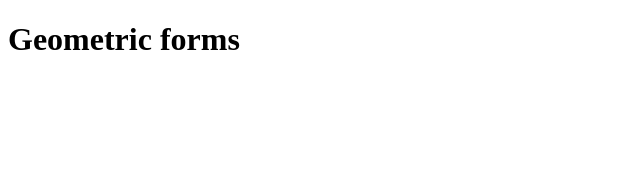
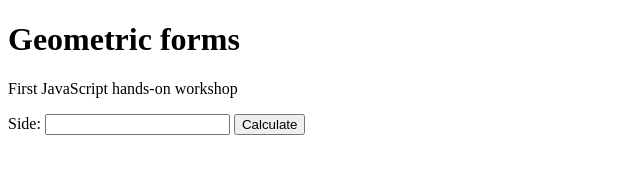
Before and after one commit to Elchicogamer117/FrontendPractices, a plain HTML site: page figures.html in a window 1280 px wide. Shown: the whole page, without its empty margins (0-640 px from the left). Drawn offline with Linux system fonts and the light colour scheme.

Commit message:
Adding funcionality

```diff
--- a/figures.html
+++ b/figures.html
@@ -11,6 +11,13 @@
     <h1>
         Geometric forms
     </h1>
+    <p> First JavaScript hands-on workshop </p>
+    <section>
+        <label for="squareButton"> Side:</label>
+        <input id="squareButton" type="number">
+        <button type="button" onclick="calculeFigure()"> Calculate </button>
+    </section>
+
     <script src="./figures.js"></script>
 </body>
 </html>
--- a/figures.js
+++ b/figures.js
@@ -1,13 +1,13 @@
-// Square code
+
 const squarePerimeter = (side) => side * 4
 const squareArea = (side) =>  side**2
-// Triangle code
+
 const trianglePerimeter = (side1, side2, base) => side1 + side2 + base
 const triangleArea = (side1, side2, base) => {
     const s = trianglePerimeter(side1, side2, base)/2
     return Math.sqrt(s*(s - side1)*(s - side2)*(s - base))
 }
-// Cicle code
+
 const pi = Math.PI
 const circleDiameter = (radio) => radio * 2
 const circlePerimeter = (radio) => {
@@ -15,3 +15,10 @@ const circlePerimeter = (radio) => {
     return  diameter * Math.PI
 }
 const circleArea = (radio) => Math.PI * (radio**2)
+
+function calculeFigure(){
+    const input = document.getElementById("squareButton")
+    const value = input.value
+    alert(`Perimetro: ${squarePerimeter(value)}
+    Area: ${squareArea(value)}`)
+}
```
